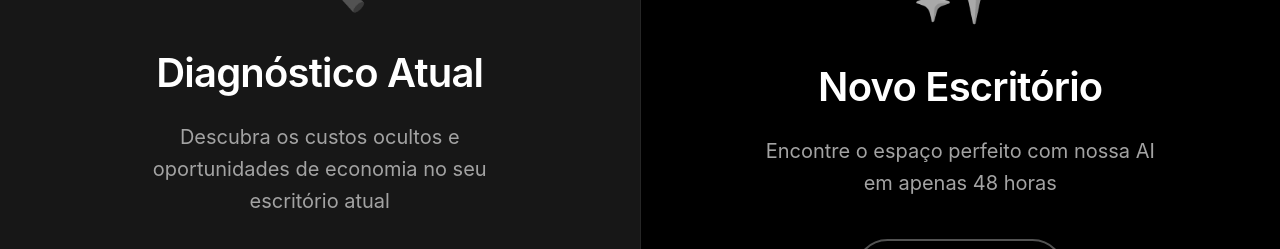
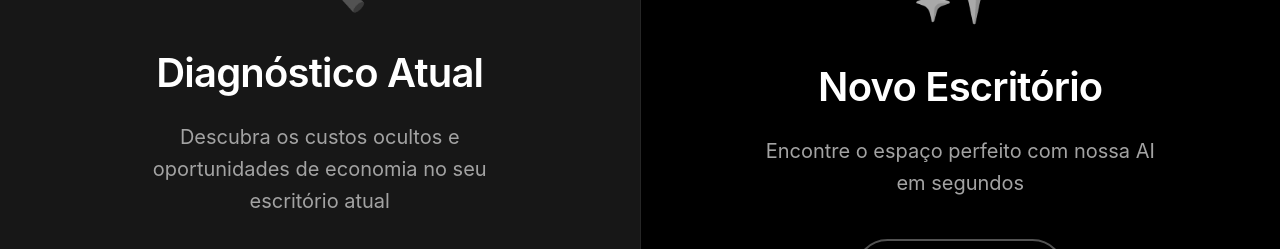
Before and after one commit to hgbn1988/flootest, a plain HTML site: page index.html in a window 1280 px wide. Shown: the part 1080-1329 px from the top of the page. Drawn offline with Linux system fonts and the light colour scheme.

Commit message:
Update index.html

```diff
--- a/index.html
+++ b/index.html
@@ -1024,7 +1024,7 @@
                 <h2 class="split-title">Novo Escritório</h2>
                 <p class="split-description">
                     Encontre o espaço perfeito com nossa AI
-                    em apenas 48 horas
+                    em segundos
                 </p>
                 <a href="#search" class="btn btn-secondary">Iniciar busca</a>
             </div>
```
